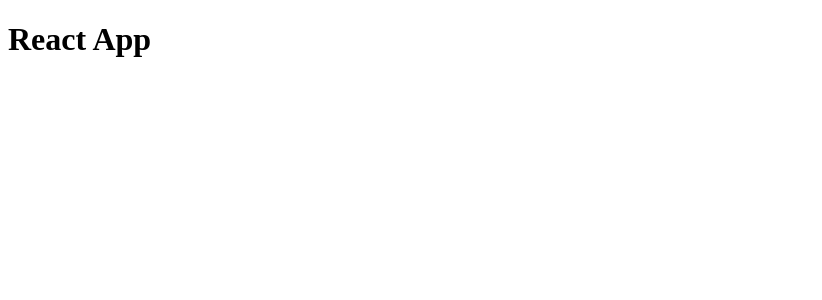
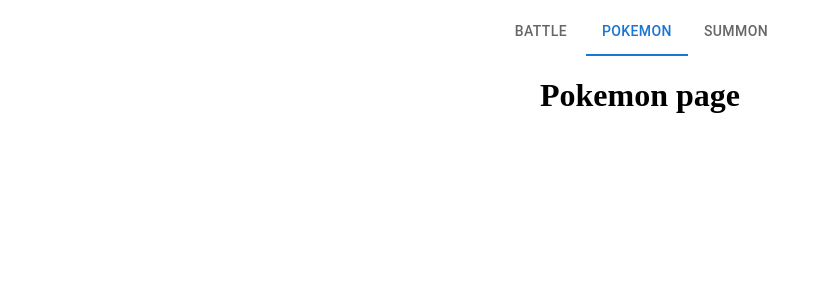
Before and after one commit to Markoxmas/PokemonIdle, a React (Create React App) app: page / in a window 1280 px wide. Shown: the top 300 px of the page, without its empty margins (0-822 px from the left). Built offline with nearby package versions, Linux system fonts and the light colour scheme.

Commit message:
Navigation with basic pages

```diff
--- a/src/App.tsx
+++ b/src/App.tsx
@@ -1,9 +1,18 @@
-import React from "react";
+import Navigation from "./features/navigation/Navigation";
+import BattlePage from "./features/battle/BattlePage";
+import PokemonPage from "./features/pokemon/PokemonPage";
+import SummonPage from "./features/summon/SummonPage";
+import { Tab } from "./features/navigation/navigationSlice";
+import { useAppSelector } from "./app/hooks";
 
 function App() {
+  const tab = useAppSelector((state) => state.navigation.tab);
   return (
     <div>
-      <h1>React App</h1>
+      <Navigation />
+      {tab === Tab.Battle && <BattlePage />}
+      {tab === Tab.Pokemon && <PokemonPage />}
+      {tab === Tab.Summon && <SummonPage />}
     </div>
   );
 }
--- a/src/app/store.ts
+++ b/src/app/store.ts
@@ -1,7 +1,10 @@
 import { configureStore, ThunkAction, Action } from "@reduxjs/toolkit";
+import navigationReducer from "../features/navigation/navigationSlice";
 
 export const store = configureStore({
-  reducer: {},
+  reducer: {
+    navigation: navigationReducer,
+  },
 });
 
 export type AppDispatch = typeof store.dispatch;
--- /dev/null
+++ b/src/features/battle/BattlePage.tsx
@@ -0,0 +1,9 @@
+function BattlePage() {
+  return (
+    <div style={{ textAlign: "center" }}>
+      <h1>Battle Page</h1>
+    </div>
+  );
+}
+
+export default BattlePage;
--- /dev/null
+++ b/src/features/navigation/Navigation.tsx
@@ -0,0 +1,25 @@
+import * as React from "react";
+import Box from "@mui/material/Box";
+import Tabs from "@mui/material/Tabs";
+import Tab from "@mui/material/Tab";
+import { setTab } from "./navigationSlice";
+import { useAppDispatch, useAppSelector } from "../../app/hooks";
+
+export default function CenteredTabs() {
+  const dispatch = useAppDispatch();
+  const tab = useAppSelector((state) => state.navigation.tab);
+
+  const handleChange = (event: React.SyntheticEvent, newValue: number) => {
+    dispatch(setTab(newValue));
+  };
+
+  return (
+    <Box sx={{ width: "100%", bgcolor: "background.paper" }}>
+      <Tabs value={tab} onChange={handleChange} centered>
+        <Tab label="Battle" />
+        <Tab label="Pokemon" />
+        <Tab label="Summon" />
+      </Tabs>
+    </Box>
+  );
+}
--- /dev/null
+++ b/src/features/navigation/navigationSlice.ts
@@ -0,0 +1,29 @@
+import { createSlice, PayloadAction } from "@reduxjs/toolkit";
+
+export enum Tab {
+  Battle,
+  Pokemon,
+  Summon,
+}
+
+export interface NavigationState {
+  tab: Tab;
+}
+
+const initialState: NavigationState = {
+  tab: Tab.Pokemon,
+};
+
+export const navigationSlice = createSlice({
+  name: "navigation",
+  initialState,
+  reducers: {
+    setTab: (state, action: PayloadAction<Tab>) => {
+      state.tab = action.payload;
+    },
+  },
+});
+
+export const { setTab } = navigationSlice.actions;
+
+export default navigationSlice.reducer;
--- /dev/null
+++ b/src/features/pokemon/PokemonPage.tsx
@@ -0,0 +1,9 @@
+function PokemonPage() {
+  return (
+    <div style={{ textAlign: "center" }}>
+      <h1>Pokemon page</h1>
+    </div>
+  );
+}
+
+export default PokemonPage;
--- /dev/null
+++ b/src/features/summon/SummonPage.tsx
@@ -0,0 +1,9 @@
+function SummonPage() {
+  return (
+    <div style={{ textAlign: "center" }}>
+      <h1>Summon page</h1>
+    </div>
+  );
+}
+
+export default SummonPage;
```
